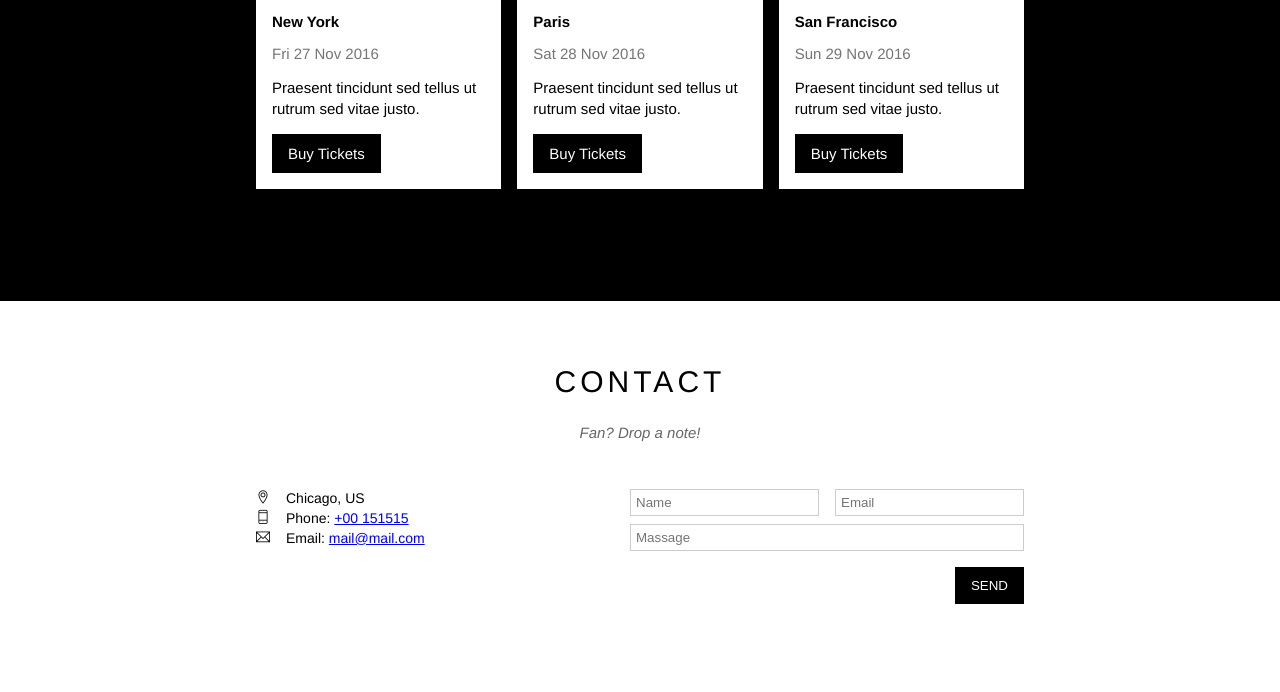
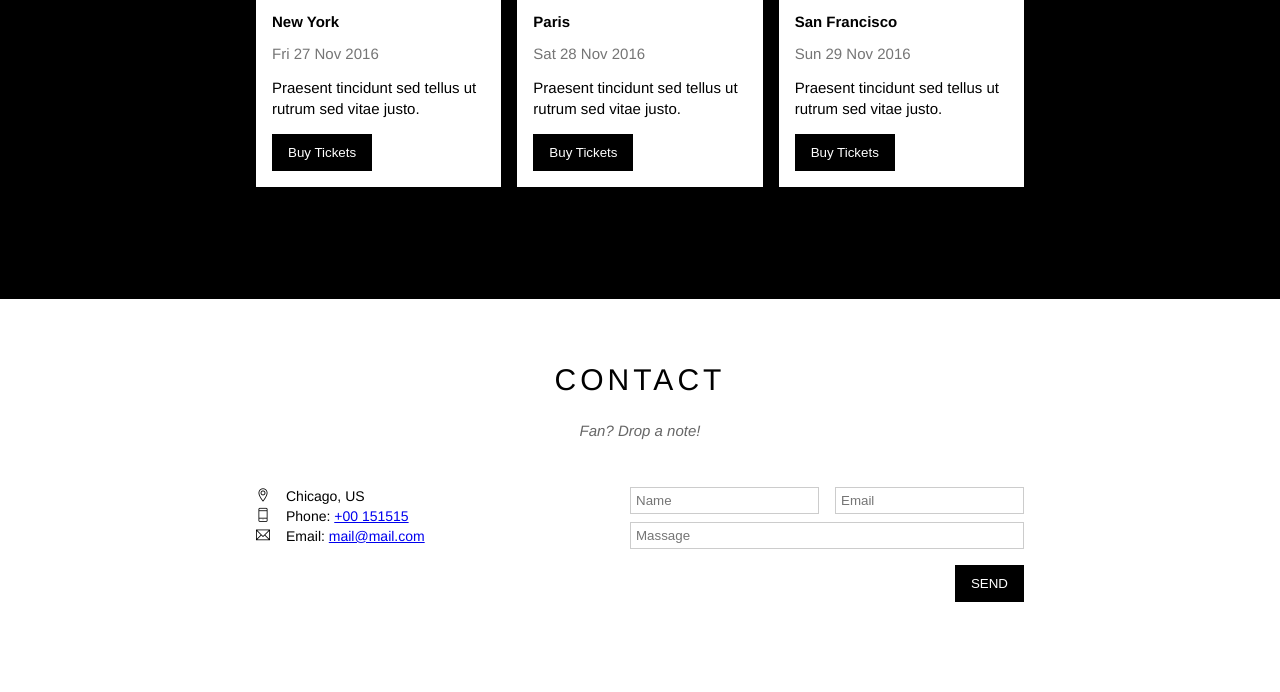
Before and after one commit to Chutiendat26092003/The-Band-F8, a plain HTML site: page index.html in a window 1280 px wide. Shown: the part 1823-2515 px from the top of the page. Drawn offline with Linux system fonts and the light colour scheme.

Commit message:
Add files via upload

```diff
--- a/index.html
+++ b/index.html
@@ -90,7 +90,7 @@
                               <h3 class="place-heading">New York</h3>
                               <p class="place-time">Fri 27 Nov 2016</p>
                               <p class="place-desc">Praesent tincidunt sed tellus ut rutrum sed vitae justo.</p>
-                              <a href="" class="btn s-full-width js-buy-sticket">Buy Tickets</a>
+                              <button class="btn s-full-width js-buy-sticket">Buy Tickets</button>
                           </div>
                       </div>
                       <div class="col col-third s-col-full mt-16">
@@ -99,7 +99,7 @@
                             <h3 class="place-heading">Paris</h3>
                             <p class="place-time">Sat 28 Nov 2016</p>
                             <p class="place-desc">Praesent tincidunt sed tellus ut rutrum sed vitae justo.</p>
-                            <a href="" class="btn s-full-width js-buy-sticket">Buy Tickets</a>
+                            <button class="btn s-full-width js-buy-sticket">Buy Tickets</button>
                         </div>
                       </div>
                       <div class="col col-third s-col-full mt-16">
@@ -108,7 +108,7 @@
                             <h3 class="place-heading">San Francisco</h3>
                             <p class="place-time">Sun 29 Nov 2016</p>
                             <p class="place-desc">Praesent tincidunt sed tellus ut rutrum sed vitae justo.</p>
-                            <a href="" class="btn s-full-width js-buy-sticket">Buy Tickets</a>
+                            <button class="btn s-full-width js-buy-sticket">Buy Tickets</button>
                         </div>
                       </div>
                   </div>
```
